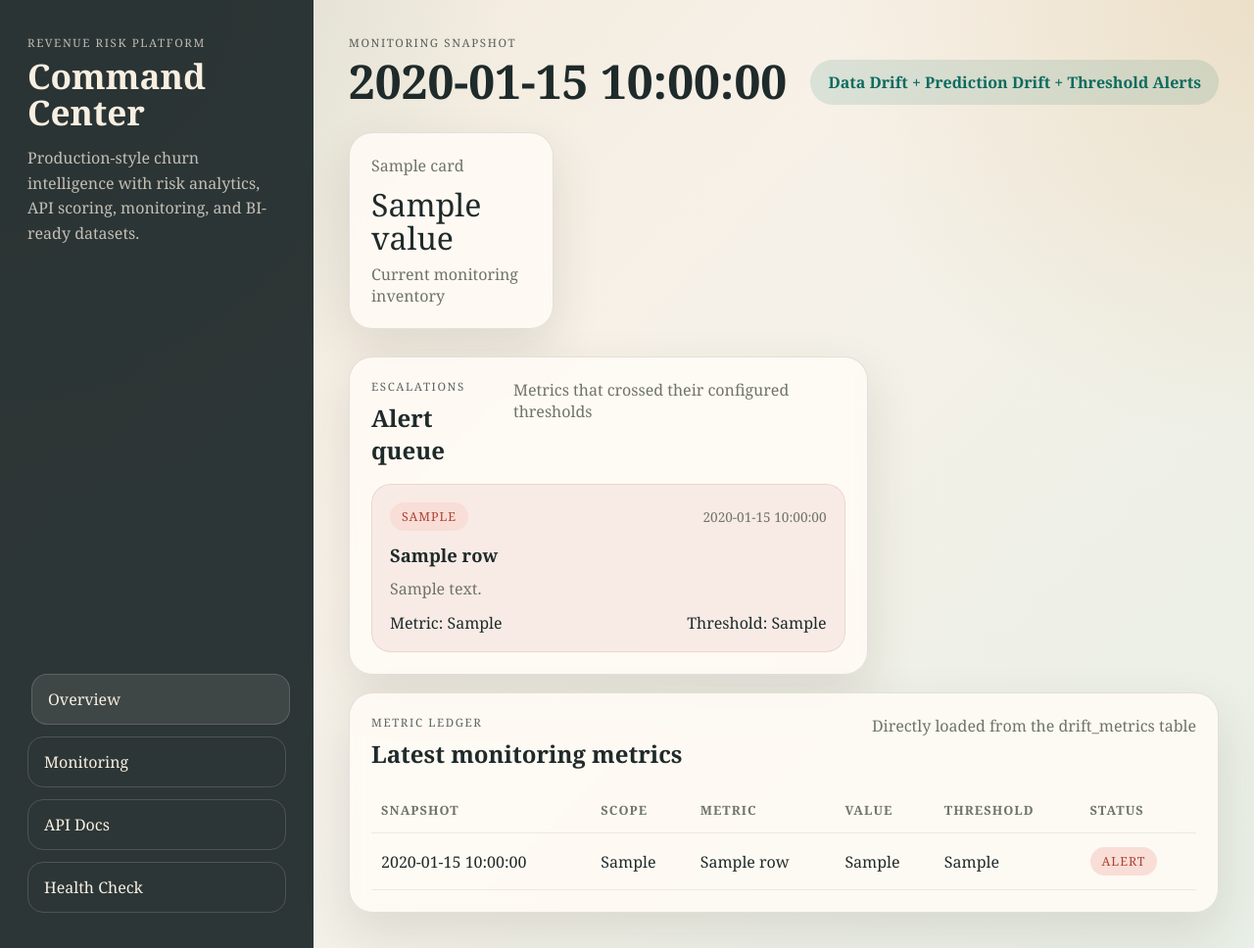
After one commit to vegaFlex/churn-revenue-risk-prod, a Python web app: template src/churn_risk/ui/templates/monitoring.html in a window 1280 px wide. The commit adds this page. Shown: the whole page at 98% size. Run offline with Jinja, Linux system fonts and the light colour scheme; the template is opened without the code that fills it: most values are stand-ins (such as "Sample title", 1, 10 or a date in 2020).

Commit message:
add monitoring dashboard page for browser app

```diff
--- a/src/churn_risk/ui/static/css/app.css
+++ b/src/churn_risk/ui/static/css/app.css
@@ -264,6 +264,50 @@ th {
     color: var(--safe);
 }
 
+.alert-stack {
+    display: grid;
+    gap: 14px;
+}
+
+.alert-card {
+    padding: 18px;
+    border-radius: 20px;
+    background: rgba(172, 67, 53, 0.08);
+    border: 1px solid rgba(172, 67, 53, 0.12);
+}
+
+.alert-card h4 {
+    margin: 12px 0 10px;
+    font-size: 1.15rem;
+}
+
+.alert-card p {
+    margin: 0 0 12px;
+    color: var(--muted);
+    line-height: 1.5;
+}
+
+.alert-topline,
+.alert-values {
+    display: flex;
+    justify-content: space-between;
+    gap: 12px;
+    flex-wrap: wrap;
+    align-items: center;
+}
+
+.alert-date {
+    color: var(--muted);
+    font-size: 0.85rem;
+}
+
+.empty-state {
+    padding: 18px;
+    border-radius: 18px;
+    background: rgba(47, 110, 73, 0.08);
+    color: var(--safe);
+}
+
 @media (max-width: 1080px) {
     .app-shell {
         grid-template-columns: 1fr;
--- a/src/churn_risk/ui/templates/base.html
+++ b/src/churn_risk/ui/templates/base.html
@@ -16,6 +16,7 @@
             </div>
             <nav class="nav-links">
                 <a href="/" class="nav-link active">Overview</a>
+                <a href="/monitoring" class="nav-link">Monitoring</a>
                 <a href="/docs" class="nav-link">API Docs</a>
                 <a href="/health" class="nav-link">Health Check</a>
             </nav>
@@ -25,7 +26,7 @@
         </main>
     </div>
     <script>
-        window.__TREND_POINTS__ = {{ trend_points | tojson }};
+        window.__TREND_POINTS__ = {{ (trend_points | default([], true)) | tojson }};
     </script>
     <script src="{{ url_for('static', path='/js/dashboard.js') }}"></script>
 </body>
--- /dev/null
+++ b/src/churn_risk/ui/templates/monitoring.html
@@ -0,0 +1,93 @@
+{% extends "base.html" %}
+
+{% block content %}
+<section class="hero">
+    <div>
+        <p class="eyebrow">Monitoring snapshot</p>
+        <h2>{{ latest_snapshot_date }}</h2>
+    </div>
+    <div class="hero-pill">Data Drift + Prediction Drift + Threshold Alerts</div>
+</section>
+
+<section class="kpi-grid">
+    {% for card in summary_cards %}
+    <article class="kpi-card">
+        <p class="kpi-label">{{ card.label }}</p>
+        <p class="kpi-value">{{ card.value }}</p>
+        <p class="kpi-hint">Current monitoring inventory</p>
+    </article>
+    {% endfor %}
+</section>
+
+<section class="content-grid">
+    <article class="panel">
+        <div class="panel-header">
+            <div>
+                <p class="eyebrow">Escalations</p>
+                <h3>Alert queue</h3>
+            </div>
+            <div class="panel-caption">Metrics that crossed their configured thresholds</div>
+        </div>
+        <div class="alert-stack">
+            {% if alert_rows %}
+                {% for row in alert_rows %}
+                <div class="alert-card">
+                    <div class="alert-topline">
+                        <span class="badge badge-high">{{ row.metric_scope }}</span>
+                        <span class="alert-date">{{ row.snapshot_date }}</span>
+                    </div>
+                    <h4>{{ row.metric_name }}</h4>
+                    <p>{{ row.details }}</p>
+                    <div class="alert-values">
+                        <span>Metric: {{ row.metric_value_display }}</span>
+                        <span>Threshold: {{ row.threshold_value_display }}</span>
+                    </div>
+                </div>
+                {% endfor %}
+            {% else %}
+                <div class="empty-state">No active alerts for the latest monitoring snapshot.</div>
+            {% endif %}
+        </div>
+    </article>
+
+    <article class="panel panel-table">
+        <div class="panel-header">
+            <div>
+                <p class="eyebrow">Metric ledger</p>
+                <h3>Latest monitoring metrics</h3>
+            </div>
+            <div class="panel-caption">Directly loaded from the drift_metrics table</div>
+        </div>
+        <div class="table-shell">
+            <table>
+                <thead>
+                    <tr>
+                        <th>Snapshot</th>
+                        <th>Scope</th>
+                        <th>Metric</th>
+                        <th>Value</th>
+                        <th>Threshold</th>
+                        <th>Status</th>
+                    </tr>
+                </thead>
+                <tbody>
+                    {% for row in metric_rows %}
+                    <tr>
+                        <td>{{ row.snapshot_date }}</td>
+                        <td>{{ row.metric_scope }}</td>
+                        <td>{{ row.metric_name }}</td>
+                        <td>{{ row.metric_value_display }}</td>
+                        <td>{{ row.threshold_value_display }}</td>
+                        <td>
+                            <span class="badge badge-{{ 'high' if row.status == 'alert' else 'low' }}">
+                                {{ row.status }}
+                            </span>
+                        </td>
+                    </tr>
+                    {% endfor %}
+                </tbody>
+            </table>
+        </div>
+    </article>
+</section>
+{% endblock %}
```
Also changed, not shown: src/churn_risk/api/app.py (+8 -0 lines), src/churn_risk/ui/monitoring_service.py (added, +93 -0 lines).
